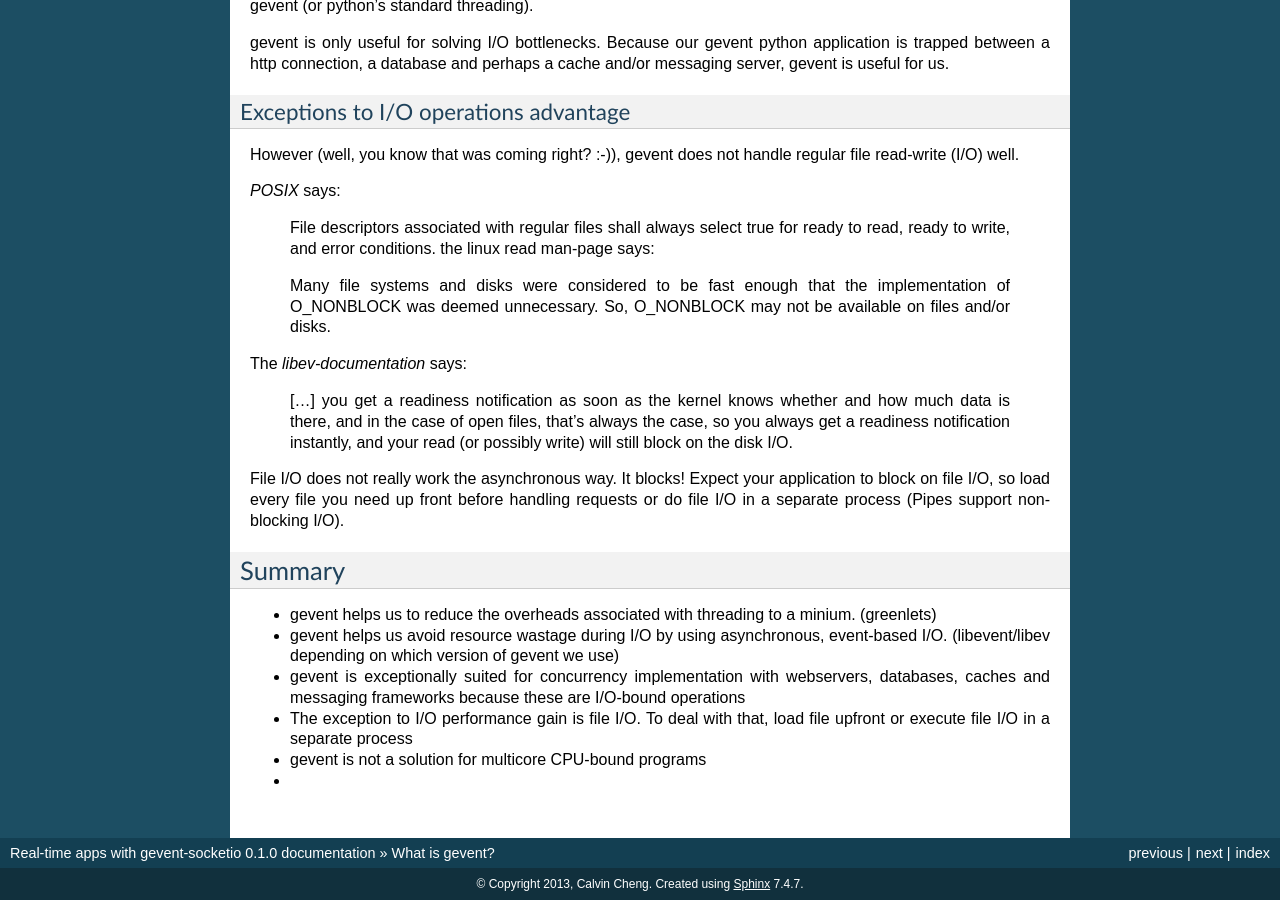
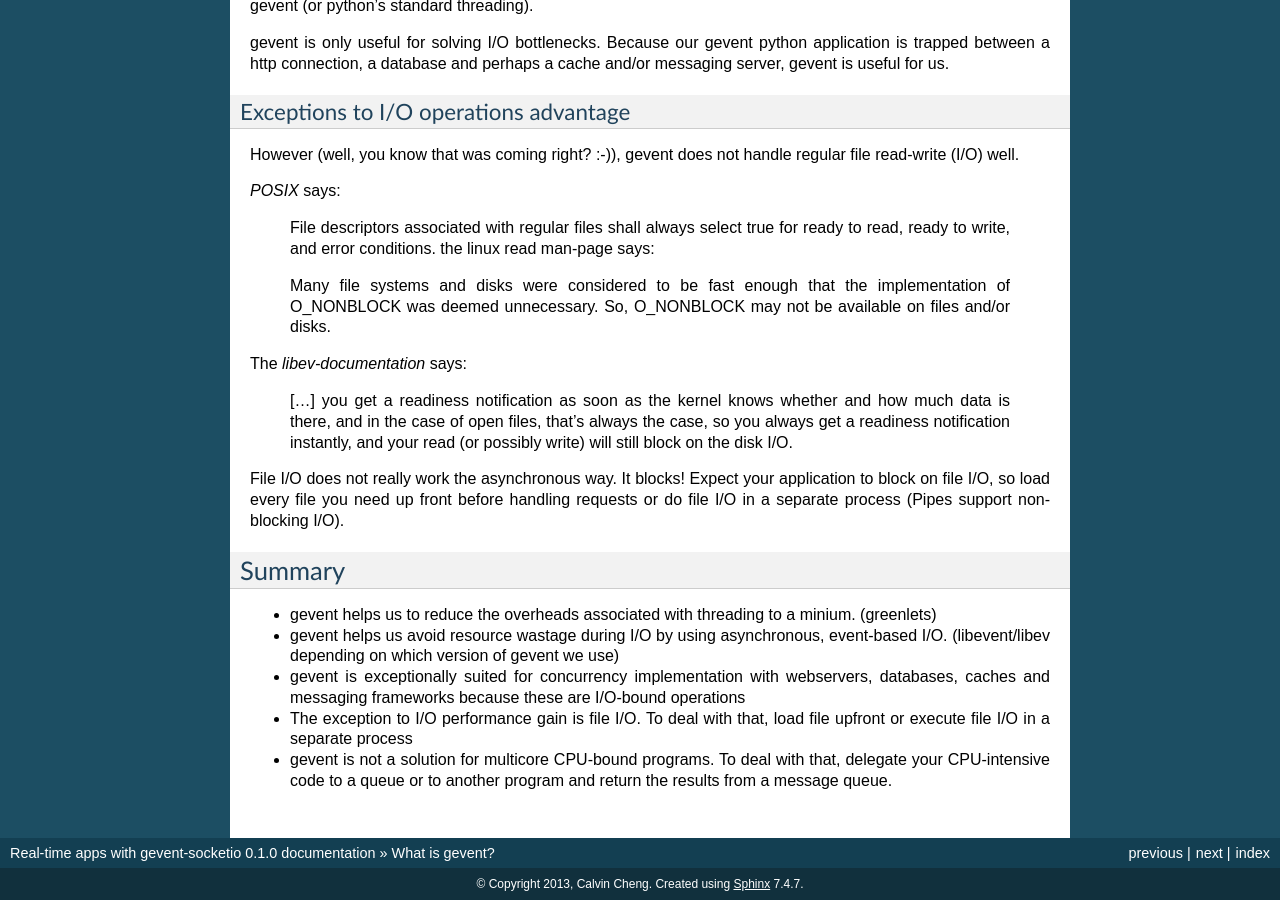
Before and after one commit to calvinchengx/learngeventsocketio, a Sphinx documentation site: the page built from docs/source/gevent.rst, in a window 1280 px wide and 900 px high, scrolled down 4498 px. Built offline with Sphinx 7.4.7, drawn with Linux system fonts in a browser that asks for light colours; formulas are drawn with MathJax 3.

Commit message:
Update gevent summary

```diff
--- a/docs/source/gevent.rst
+++ b/docs/source/gevent.rst
@@ -208,5 +208,4 @@ Summary
 * gevent helps us avoid resource wastage during I/O by using asynchronous, event-based I/O. (libevent/libev depending on which version of gevent we use)
 * gevent is exceptionally suited for concurrency implementation with webservers, databases, caches and messaging frameworks because these are I/O-bound operations
 * The exception to I/O performance gain is file I/O. To deal with that, load file upfront or execute file I/O in a separate process
-* gevent is not a solution for multicore CPU-bound programs
-*
+* gevent is not a solution for multicore CPU-bound programs. To deal with that, delegate your CPU-intensive code to a queue or to another program and return the results from a message queue.
```
